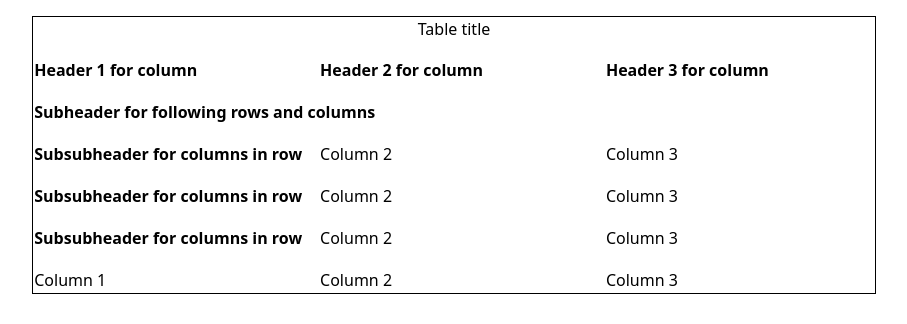
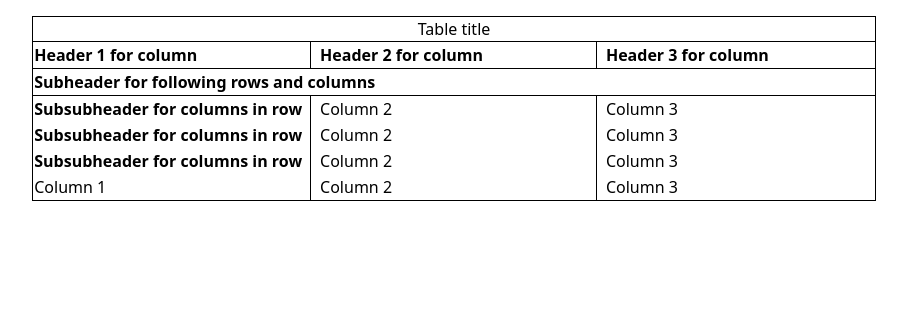
Before and after one commit to maurer2/table-testing, a React (Vite) app: page / in a window 1280 px wide. Shown: the top 324 px of the page, without its empty margins (186-1093 px from the left). Built offline with nearby package versions, Linux system fonts and the light colour scheme.

Commit message:
Added horizontal borders

```diff
--- a/src/App.tsx
+++ b/src/App.tsx
@@ -4,16 +4,16 @@ function App() {
   const [count, setCount] = useState(0);
 
   return (
-    <main className="text-center my-4">
+    <main className="text-center m-4">
       <table
         /* aria-label="table name" */ aria-describedby="table-title"
-        className="border border-black m-auto text-left inline-grid gap-4 grid-cols-3"
+        className="border border-black m-auto text-left inline-grid gap-x-4 grid-cols-3"
       >
-        <caption id="table-title" className="col-span-3">
+        <caption id="table-title" className="col-span-3 border-b border-black">
           <h1>Table title</h1>
         </caption>
         <thead className="contents">
-          <tr className="contents">
+          <tr className="contents [&>*]:relative [&>:not(:last-child)]:after:absolute [&>:not(:last-child)]:after:border-black [&>:not(:last-child)]:after:border-l [&>:not(:last-child)]:after:h-full [&>:not(:last-child)]:after:-right-2 [&>:not(:last-child)]:after:inset-y-0">
             <th scope="col">Header 1 for column</th>
             <th scope="col">Header 2 for column</th>
             <th scope="col" aria-sort="ascending">
@@ -23,30 +23,37 @@ function App() {
         </thead>
         <tbody className="contents">
           <tr className="contents">
-            <th id="subheader-one" className="col-span-3">
+            <th
+              id="subheader-one"
+              className="col-span-3 border-b border-t border-black"
+            >
               Subheader for following rows and columns
             </th>
           </tr>
-          <tr className="contents">
-            <th scope="row" headers="subheader-one">Subsubheader for columns in row</th>
+          <tr className="contents [&>*]:relative [&>:not(:last-child)]:after:absolute [&>:not(:last-child)]:after:border-black [&>:not(:last-child)]:after:border-l [&>:not(:last-child)]:after:h-full [&>:not(:last-child)]:after:-right-2 [&>:not(:last-child)]:after:inset-y-0">
+            <th scope="row" headers="subheader-one">
+              Subsubheader for columns in row
+            </th>
             <td headers="subheader-one">Column 2</td>
             <td headers="subheader-one">Column 3</td>
           </tr>
-          <tr className="contents">
-            <th scope="row" headers="subheader-one">Subsubheader for columns in row</th>
+          <tr className="contents [&>*]:relative [&>:not(:last-child)]:after:absolute [&>:not(:last-child)]:after:border-black [&>:not(:last-child)]:after:border-l [&>:not(:last-child)]:after:h-full [&>:not(:last-child)]:after:-right-2 [&>:not(:last-child)]:after:inset-y-0">
+            <th scope="row" headers="subheader-one">
+              Subsubheader for columns in row
+            </th>
             <td headers="subheader-one">Column 2</td>
             <td headers="subheader-one">Column 3</td>
           </tr>
         </tbody>
         <tbody className="contents">
-          <tr className="contents">
+          <tr className="contents [&>*]:relative [&>:not(:last-child)]:after:absolute [&>:not(:last-child)]:after:border-black [&>:not(:last-child)]:after:border-l [&>:not(:last-child)]:after:h-full [&>:not(:last-child)]:after:-right-2 [&>:not(:last-child)]:after:inset-y-0">
             <th scope="row">Subsubheader for columns in row</th>
             <td>Column 2</td>
             <td>Column 3</td>
           </tr>
         </tbody>
         <tfoot className="contents">
-          <tr className="contents">
+          <tr className="contents [&>*]:relative [&>:not(:last-child)]:after:absolute [&>:not(:last-child)]:after:border-black [&>:not(:last-child)]:after:border-l [&>:not(:last-child)]:after:h-full [&>:not(:last-child)]:after:-right-2 [&>:not(:last-child)]:after:inset-y-0">
             <td>Column 1</td>
             <td>Column 2</td>
             <td>Column 3</td>
```
